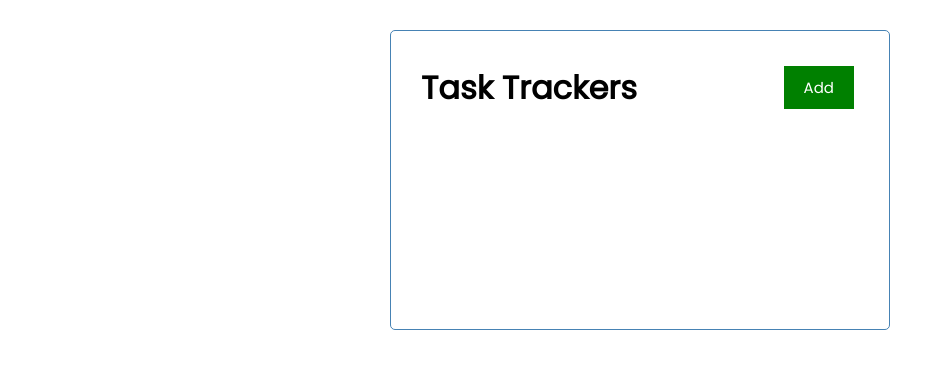
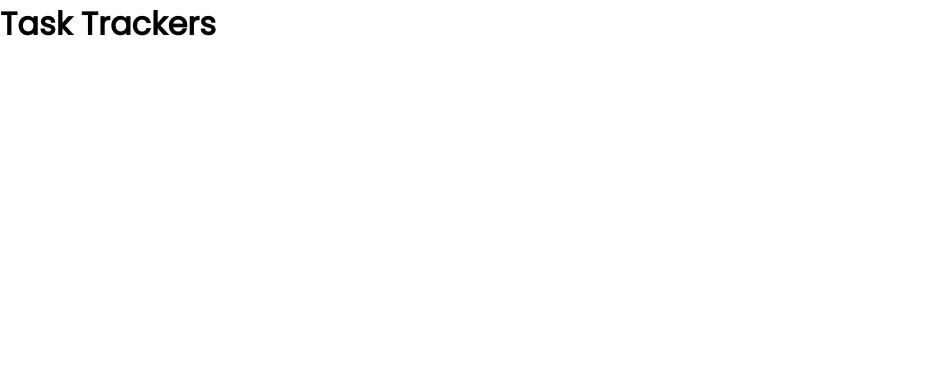
Before and after one commit to jjoren30/task-tracker-cc, an Angular app: page / in a window 1280 px wide. Shown: the top 368 px of the page, without its empty margins (0-952 px from the left). Built offline with nearby package versions, Linux system fonts and the light colour scheme.

Commit message:
Revert "Adding header and button component"

```diff
--- a/src/app/app.component.html
+++ b/src/app/app.component.html
@@ -1,3 +1 @@
-<div class="container">
-  <app-header></app-header>
-</div>
+<h1>{{title}}</h1>
--- a/src/app/app.module.ts
+++ b/src/app/app.module.ts
@@ -2,14 +2,10 @@ import { NgModule } from '@angular/core';
 import { BrowserModule } from '@angular/platform-browser';
 
 import { AppComponent } from './app.component';
-import { HeaderComponent } from './components/header/header.component';
-import { ButtonComponent } from './components/button/button.component';
 
 @NgModule({
   declarations: [
-    AppComponent,
-    HeaderComponent,
-    ButtonComponent
+    AppComponent
   ],
   imports: [
     BrowserModule
--- a/src/app/components/button/button.component.html
+++ /dev/null
@@ -1,7 +0,0 @@
-<button
-  [ngStyle]="{ 'background-color': color }"
-  class="btn"
-  (click)="onClick()"
->
-  {{ text }}
-</button>
--- a/src/app/components/button/button.component.ts
+++ /dev/null
@@ -1,23 +0,0 @@
-import { Component, OnInit, Input, Output, EventEmitter } from '@angular/core';
-
-@Component({
-  selector: 'app-button',
-  templateUrl: './button.component.html',
-  styleUrls: ['./button.component.css'],
-})
-export class ButtonComponent implements OnInit {
-  @Input()
-  text!: string;
-  @Input()
-  color!: string;
-  @Output()
-  btnClick = new EventEmitter();
-
-  constructor() {}
-
-  ngOnInit(): void {}
-
-  onClick() {
-    this.btnClick.emit();
-  }
-}
--- a/src/app/components/header/header.component.css
+++ /dev/null
@@ -1,6 +0,0 @@
-header {
-    display: flex;
-    justify-content: space-between;
-    align-items: center;
-    margin-bottom: 20px;
-}
--- a/src/app/components/header/header.component.html
+++ /dev/null
@@ -1,4 +0,0 @@
-<header>
-  <h1>{{ title }}</h1>
-  <app-button color="green" text="Add" (btnClick)="toggleAddTask()"></app-button>
-</header>
--- a/src/app/components/header/header.component.ts
+++ /dev/null
@@ -1,19 +0,0 @@
-import { Component, OnInit } from '@angular/core';
-
-@Component({
-  selector: 'app-header',
-  templateUrl: './header.component.html',
-  styleUrls: ['./header.component.css']
-})
-export class HeaderComponent implements OnInit {
-  title: string = 'Task Trackers';
-
-  constructor() { }
-
-  ngOnInit(): void {
-  }
-
-  toggleAddTask() {
-    console.log("toggle");
-  }
-}
```
Also changed, not shown: src/app/components/button/button.component.css (deleted), 2 other files (tests, documents, lock files or other folders).
